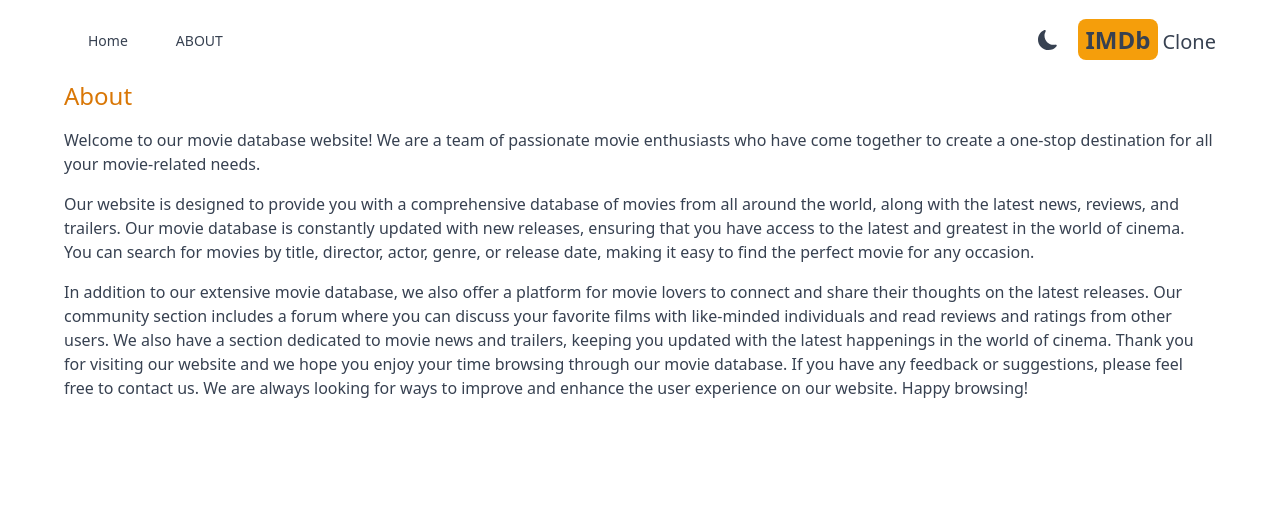
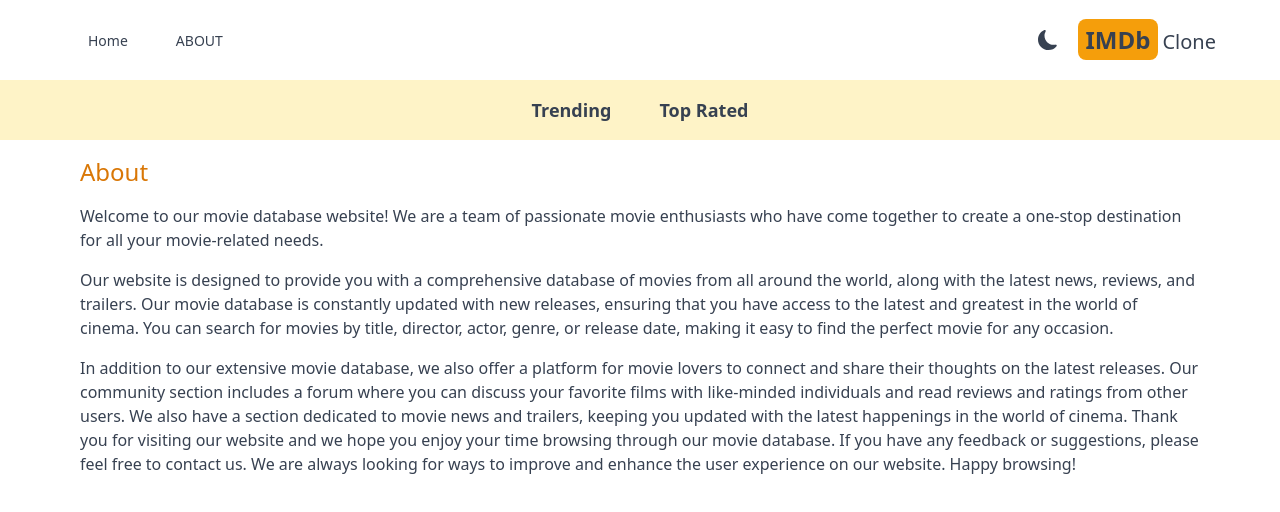
Before and after one commit to Shiv2116/IMDB_CLONE, a Next.js app: page /about in a window 1280 px wide. Shown: the top 512 px of the page. Built offline with nearby package versions, Linux system fonts and the light colour scheme.

Commit message:
added navbar

```diff
--- a/src/app/about/page.jsx
+++ b/src/app/about/page.jsx
@@ -2,7 +2,7 @@
 
 export default function About() {
   return (
-    <div className='max-w-6xl mx-auto space-y-4'>
+    <div className='max-w-6xl mx-auto space-y-4 p-4'>
       <h1 className='text-2xl font-medium text-amber-600'>About</h1>
       <p>
         Welcome to our movie database website! We are a team of passionate movie
--- a/src/app/layout.jsx
+++ b/src/app/layout.jsx
@@ -1,6 +1,7 @@
 import Header from '@/components/Header'
 import './globals.css'
 import Providers from './Providers'
+import Navbar from '@/components/Navbar'
 
 
 export const metadata = {
@@ -17,6 +18,7 @@
         <Providers>
         <Header/>
         {/* {navbar} */}
+        <Navbar/>
         {/* {searchbox} */}
         {children}
         </Providers>
--- /dev/null
+++ b/src/components/Navbar.jsx
@@ -0,0 +1,11 @@
+import React from 'react'
+import NavbarItem from './NavbarItem'
+
+export default function Navbar() {
+  return (
+    <div className='flex justify-center dark:bg-gray-600 bg-amber-100 lg:text-lg p-4 '>
+      <NavbarItem title="Trending" param="fetchTrending"/>
+      <NavbarItem title="Top Rated" param="fetchTopRated"/>
+    </div>
+  )
+}
--- /dev/null
+++ b/src/components/NavbarItem.jsx
@@ -0,0 +1,22 @@
+"use client";
+
+import Link from "next/link";
+
+import { useSearchParams } from "next/navigation";
+
+export default function NavbarItem({title,param}) {
+    const searchParams = useSearchParams();
+    const genre = searchParams.get("genre");
+  return (
+    <div>
+      <Link
+      className={`m-4 hover:text-amber-600 font-semibold
+      p-2 ${
+        genre && genre === param && "underline underline-offset-8 decoration-4 decoration-amber-500 rounded-lg"
+      }`}
+      href={`/?genre=${param}`}>
+        {title}
+      </Link>
+    </div>
+  )
+}
```
